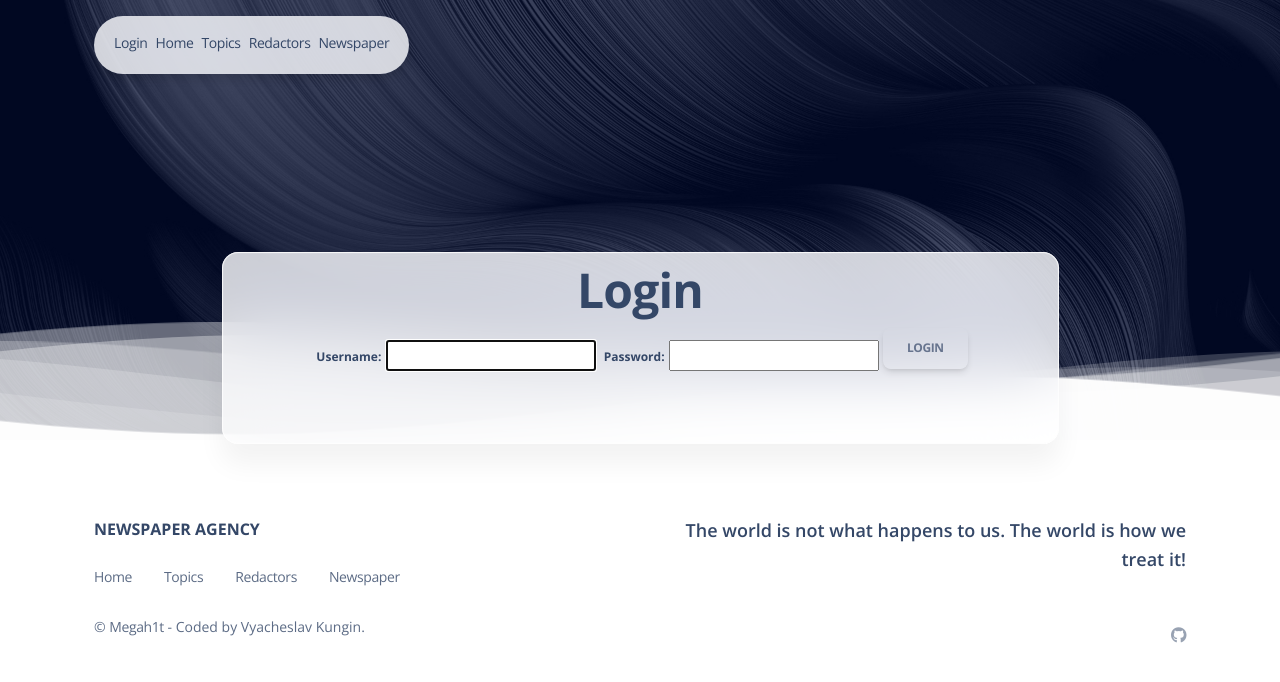
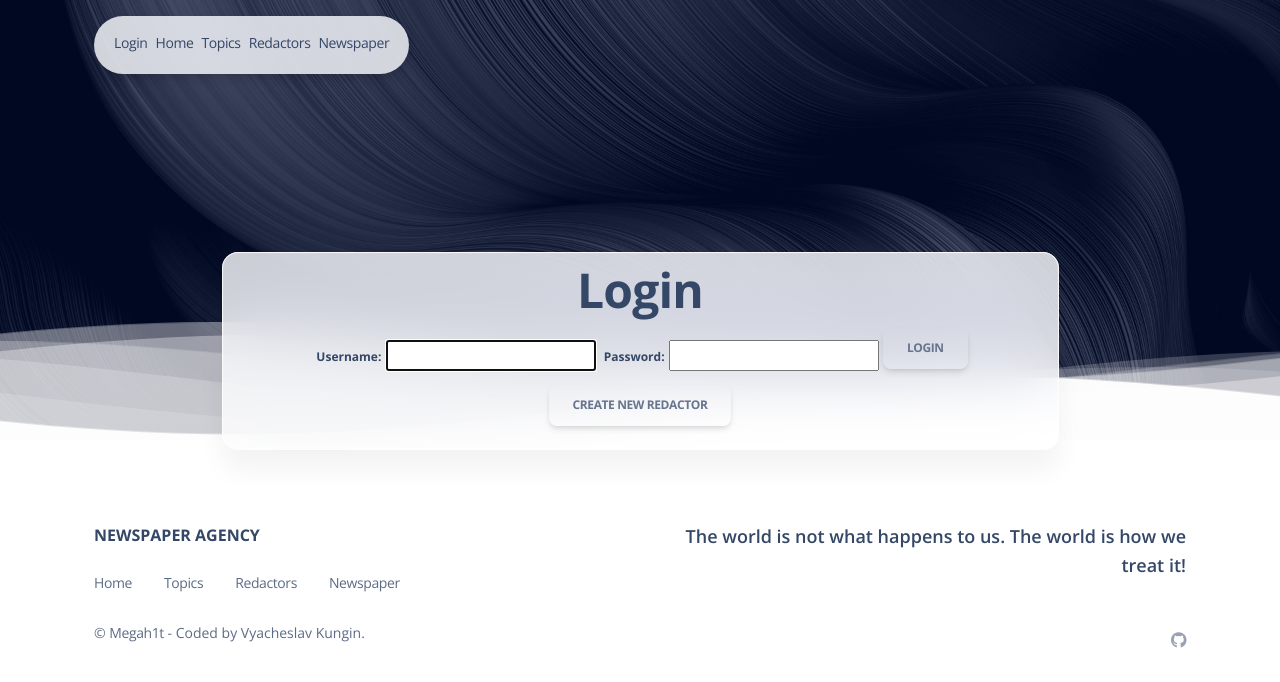
Before and after one commit to VKungin/newspaper-agency, a Django app: page /accounts/login/ in a window 1280 px wide. Shown: the top 682 px of the page. Run offline with Django 4.2, Linux system fonts and the light colour scheme; some libraries are stand-ins or nearby versions.

Commit message:
add "create new redactor" to login page

```diff
--- a/agency/views.py
+++ b/agency/views.py
@@ -120,7 +120,7 @@ class RedactorDetailView(LoginRequiredMixin, generic.DetailView):
         return context
 
 
-class RedactorCreateView(LoginRequiredMixin, generic.CreateView):
+class RedactorCreateView(generic.CreateView):
     model = Redactor
     form_class = RedactorCreateForm
 
--- a/templates/registration/login.html
+++ b/templates/registration/login.html
@@ -22,6 +22,10 @@
             <input type="submit" value="Login" class="btn btn-transparent" />
             <input type="hidden" name="next" value="{{ next }}" />
           </form>
+
+          <div class="d-flex justify-content-evenly">
+            <a href="{% url 'agency:redactors-create' %}" class="btn btn-transparent">Create new redactor</a>
+          </div>
         </div>
       </div>
     </div>
```
